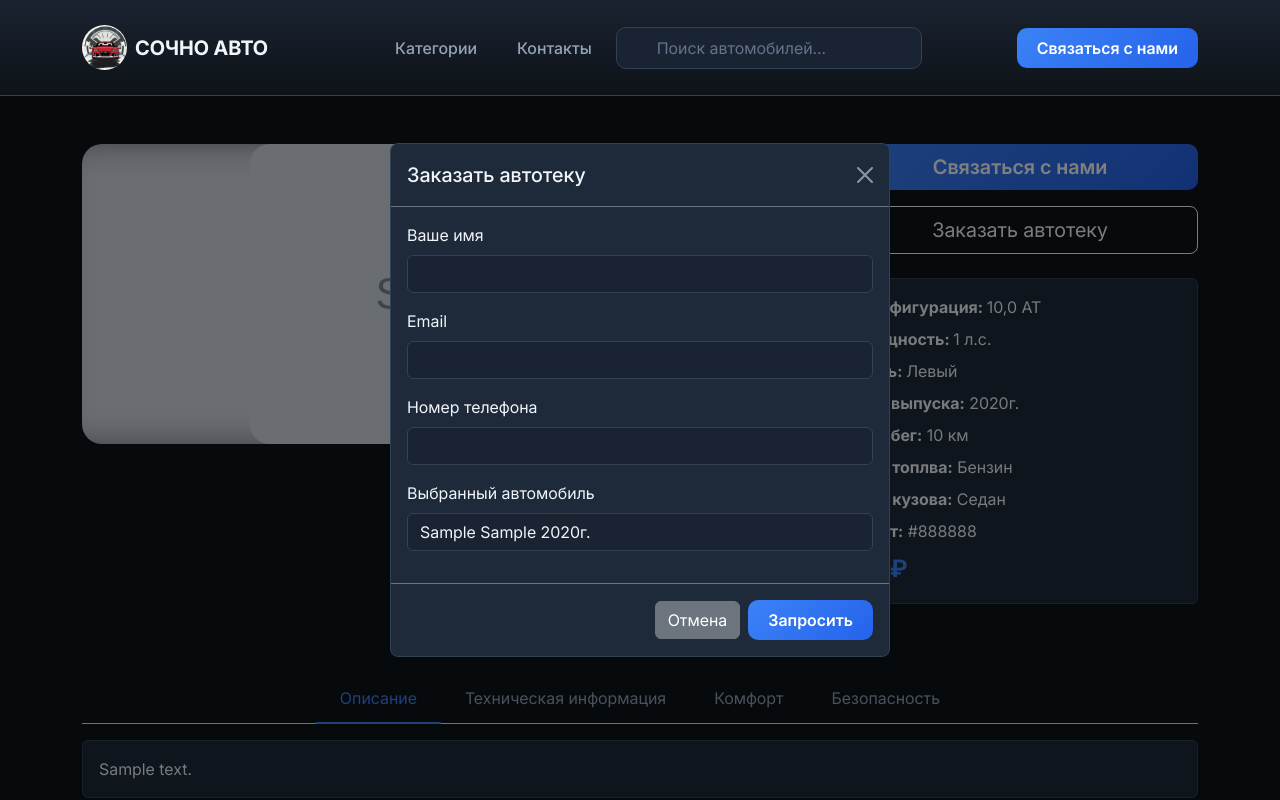
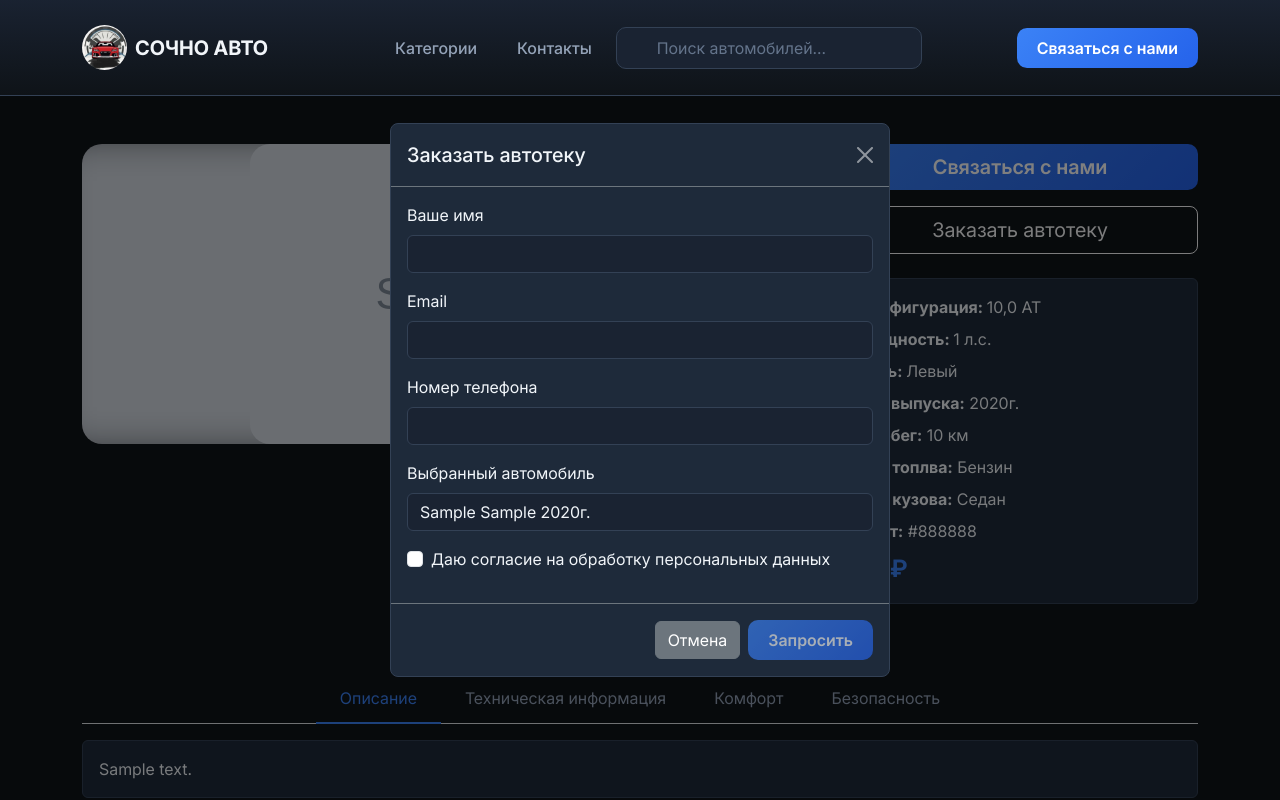
Before and after one commit to FlowHack/SochnoAuto, a Django app: a page that uses templates/base.html in a window 1280 px wide, after a click on "Заказать автотеку". Run offline with Django 5.2, Linux system fonts and the light colour scheme; tables that the repository leaves empty hold one stand-in row (values such as "Sample post"); grey boxes marked "Sample" are stand-in pictures; parts of the project's set-up code (start-up, migrations or seed data) failed here and were passed over; some libraries are stand-ins or nearby versions.

Commit message:
A checkbox has been added to the contact forms to agree to the processing of personal data

```diff
--- a/cars/templates/cars/car.html
+++ b/cars/templates/cars/car.html
@@ -158,10 +158,16 @@
                         <input type="hidden" name="type_request" value="autoteka">
                         <input type="hidden" name="car_slug" value="{{ car.slug }}">
                     </div>
+                    <div class="mb-3 form-check">
+                        <input type="checkbox" class="form-check-input" id="orderConsent" required>
+                        <label class="form-check-label" for="orderConsent">
+                            Даю согласие на обработку персональных данных
+                        </label>
+                    </div>
                 </div>
                 <div class="modal-footer border-secondary">
                     <button type="button" class="btn btn-secondary" data-bs-dismiss="modal">Отмена</button>
-                    <button type="submit" class="btn btn-contact">Запросить</button>
+                    <button type="submit" class="btn btn-contact" disabled>Запросить</button>
                 </div>
             </form>
         </div>
@@ -196,10 +202,16 @@
                         <input type="hidden" name="type_request" value="contact_car">
                         <input type="hidden" name="car_slug" value="{{ car.slug }}">
                     </div>
+                    <div class="mb-3 form-check">
+                        <input type="checkbox" class="form-check-input" id="contactCarConsent" required>
+                        <label class="form-check-label" for="contactCarConsent">
+                            Даю согласие на обработку персональных данных
+                        </label>
+                    </div>
                 </div>
                 <div class="modal-footer border-secondary">
                     <button type="button" class="btn btn-secondary" data-bs-dismiss="modal">Отмена</button>
-                    <button type="submit" class="btn btn-contact">Запросить звонок</button>
+                    <button type="submit" class="btn btn-contact" disabled>Запросить звонок</button>
                 </div>
             </form>
         </div>
--- a/static/css/main.css
+++ b/static/css/main.css
@@ -589,6 +589,10 @@ main {
   filter: invert(1);
 }
 
+.modal {
+  z-index: 9999 !important
+}
+
 /* Section titles */
 .section-title {
   font-size: 1.75rem;
--- a/static/js/requestContact.js
+++ b/static/js/requestContact.js
@@ -1,7 +1,16 @@
+document.addEventListener('DOMContentLoaded', function() {
     document.querySelectorAll('form[id$="Form"]').forEach(form => {
+        const consentCheckbox = form.querySelector('input[type="checkbox"][id$="Consent"]');
+        const submitBtn = form.querySelector('button[type="submit"]');
+
+        if (consentCheckbox && submitBtn) {
+            consentCheckbox.addEventListener('change', function() {
+                submitBtn.disabled = !this.checked;
+            });
+        }
+
         form.addEventListener('submit', function(e) {
             e.preventDefault();
-        const submitBtn = form.querySelector('button[type="submit"]');
             submitBtn.disabled = true;
 
             fetch(form.action, {
@@ -31,3 +40,4 @@ document.querySelectorAll('form[id$="Form"]').forEach(form => {
             .finally(() => { submitBtn.disabled = false; });
         });
     });
+});
--- a/templates/base.html
+++ b/templates/base.html
@@ -39,10 +39,16 @@
                                 <input type="tel" class="form-control" id="contactTelephonNumber" name="telephone_number" required>
                                 <input type="hidden" name="type_request" value="contact_us">
                             </div>
+                            <div class="mb-3 form-check">
+                                <input type="checkbox" class="form-check-input" id="contactConsent" required>
+                                <label class="form-check-label" for="contactConsent">
+                                    Даю согласие на обработку персональных данных
+                                </label>
+                            </div>
                         </div>
                         <div class="modal-footer border-secondary">
                             <button type="button" class="btn btn-secondary" data-bs-dismiss="modal">Отмена</button>
-                            <button type="submit" class="btn btn-contact">Запросить</button>
+                            <button type="submit" class="btn btn-contact" disabled>Запросить</button>
                         </div>
                     </form>
                 </div>
```
Lines whose indentation alone changed are shown as unchanged.
